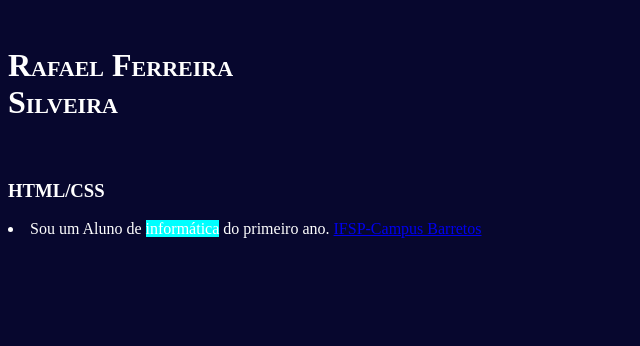
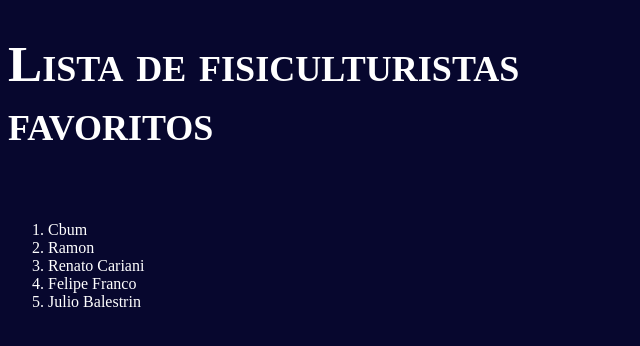
Before and after one commit to MiojoIFSP/MiojoIFSP.github.io, a plain HTML site: page index.html in a window 1280 px wide. Shown: the whole page, without its empty margins (0-640 px from the left). Drawn offline with Linux system fonts and the light colour scheme.

Commit message:
Update index.html

```diff
--- a/index.html
+++ b/index.html
@@ -7,32 +7,28 @@
     <title>Curriculo</title>
 
     <style>
-span{
-    background-color:  aqua;
-
-}
 h1{
-    font-variant: small-caps; color: white;
+    font-variant: small-caps; color: white; font-size: 4vw;
 }
 body{background-color: rgb(7, 7, 46); }
-
-h3{ color: white;  }
 li{color: white;}
 
     </style>
-<img src="" alt="">
+
+
 </head>
 
 <body>
-    <h1>Rafael Ferreira <br> Silveira</h1>
+    <h1>Lista de fisiculturistas <br> favoritos</h1>
 
 <br>
-<h3>HTML/CSS</h3>
-
-
-
-<li>Sou um Aluno de <span>informática</span> do primeiro ano.  <a href="https://brt.ifsp.edu.br/">IFSP-Campus Barretos</a> </li>
-
+<ol>
+<li>Cbum</li>
+<li>Ramon</li>
+<li>Renato Cariani</li>
+<li>Felipe Franco</li>
+<li>Julio Balestrin</li>
+</ol>
 
 
 
```
